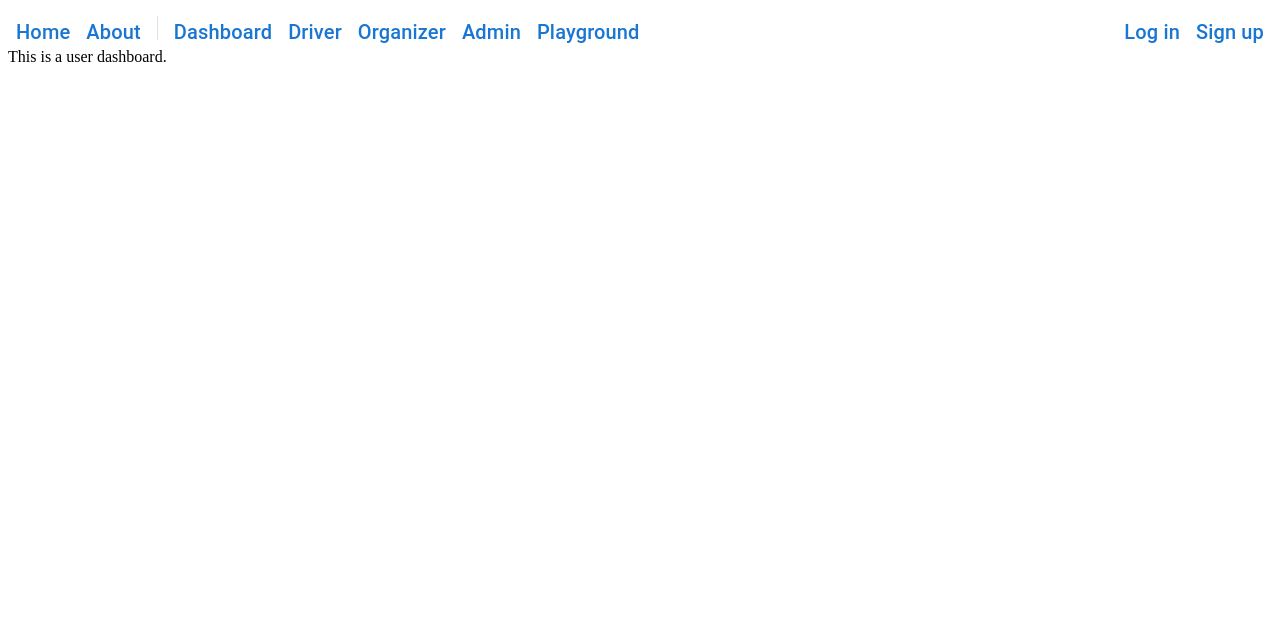
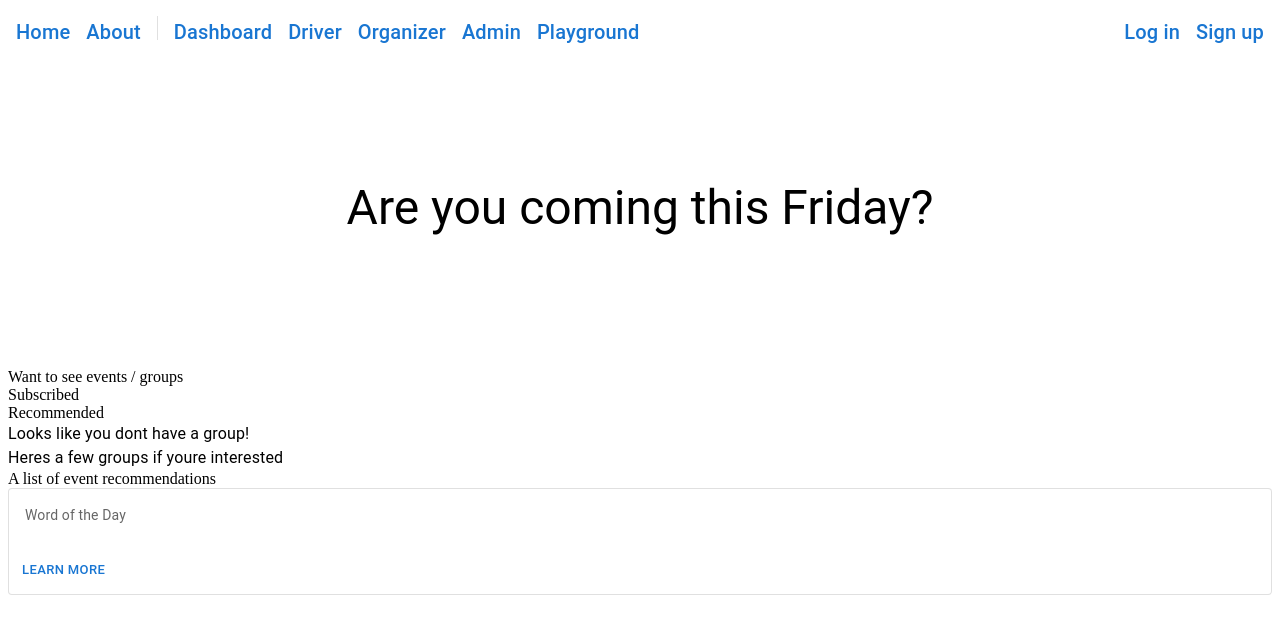
Before and after one commit to bengoh815/travellingProblem, a React (Create React App) app in the folder client/: page /dashboard in a window 1280 px wide. Shown: the top 634 px of the page. Built offline with nearby package versions, Linux system fonts and the light colour scheme.

Commit message:
Code
Not sure what to talk about. Thinking about current structure of code

```diff
--- a/client/src/components/AppsTable.tsx
+++ b/client/src/components/AppsTable.tsx
@@ -11,14 +11,7 @@ import {
   TableRow,
 } from "@mui/material";
 import { useState } from "react";
-
-export type Applications = {
-  firstName: string;
-  lastName: string;
-  appType: string;
-  decision: number;
-  //   0 = pending, 1 = approved, 2 = denied
-};
+import { Applications } from "../models/application.types";
 
 const Options = ({
   state,
@@ -105,7 +98,7 @@ const AppsTable: React.FC<AppsTableProps> = ({ data }) => {
             return (
               <TableRow>
                 <TableCell>
-                  {a.firstName}, {a.lastName}
+                  {a.user.firstName}, {a.user.lastName}
                 </TableCell>
                 <TableCell>{a.appType}</TableCell>
                 <TableCell>
--- /dev/null
+++ b/client/src/components/EventCard.tsx
@@ -0,0 +1,24 @@
+import {
+  Button,
+  Card,
+  CardActions,
+  CardContent,
+  Typography,
+} from "@mui/material";
+
+const EventCard = () => {
+  return (
+    <Card variant="outlined">
+      <CardContent>
+        <Typography sx={{ fontSize: 14 }} color="text.secondary" gutterBottom>
+          Word of the Day
+        </Typography>
+      </CardContent>
+      <CardActions>
+        <Button size="small">Learn More</Button>
+      </CardActions>
+    </Card>
+  );
+};
+
+export default EventCard;
--- /dev/null
+++ b/client/src/components/EventRec.tsx
@@ -0,0 +1,12 @@
+import EventCard from "./EventCard";
+
+const EventRec = () => {
+  return (
+    <div>
+      A list of event recommendations
+      <EventCard />
+    </div>
+  );
+};
+
+export default EventRec;
--- a/client/src/pages/AdminDashboard.tsx
+++ b/client/src/pages/AdminDashboard.tsx
@@ -8,24 +8,42 @@ import {
 import ExpandMoreIcon from "@mui/icons-material/ExpandMore";
 import Navbar from "../components/Navbar";
 import StyledTable from "../components/Table";
-import AppsTable, { Applications } from "../components/AppsTable";
+import AppsTable from "../components/AppsTable";
+import { ApplicationDecision, Applications } from "../models/application.types";
+import { User, UserRoles } from "../models/user.types";
 
 function createData(
   firstName: string,
   lastName: string,
-  appType: string,
+  appType: UserRoles,
   decision: number
 ) {
-  return { firstName, lastName, appType, decision };
+  const user: User = {
+    id: 0,
+    firstName,
+    lastName,
+    email: "",
+    password: "",
+    roles: [],
+  };
+  return { id: 0, user, appType, decision };
 }
 
-const fakeData: Applications[] = [createData("Kent", "Jennefier", "Driver", 0)];
+const fakeData: Applications[] = [
+  createData(
+    "Kent",
+    "Jennefier",
+    UserRoles.Driver,
+    ApplicationDecision.Pending
+  ),
+];
 
 const AdminDashboard = () => {
   return (
     <div>
       <Navbar />
       <Box sx={{ p: 3 }}>
+        <div>Want to see growth, google api usage, overall events/groups</div>
         <Accordion>
           <AccordionSummary expandIcon={<ExpandMoreIcon />}>
             <Typography>Driver Application</Typography>
--- /dev/null
+++ b/client/src/pages/DriverApps.tsx
@@ -0,0 +1,5 @@
+const DriverApps = () => {
+  return <>Something</>;
+};
+
+export default DriverApps;
--- a/client/src/pages/DriverDashboard.tsx
+++ b/client/src/pages/DriverDashboard.tsx
@@ -5,6 +5,7 @@ const DriverDashboard = () => {
     <div>
       <Navbar />
       This is Driver dashboard
+      <div>Want to see fetch who and where</div>
     </div>
   );
 };
--- a/client/src/pages/OrgDashboard.tsx
+++ b/client/src/pages/OrgDashboard.tsx
@@ -21,6 +21,8 @@ const OrgDashboard = () => {
     <Box sx={{ height: "98vh", width: "99vw", background: "azure" }}>
       <Navbar />
       <Typography>Organizer Dashbaord</Typography>
+      <div>Want to see overall event/group hosting</div>
+      <div>Want to who coming, driving, who sit who car</div>
       <Box sx={{ width: "30%", p: 1, pt: 2 }}>
         <FormControl fullWidth>
           <InputLabel id="event-select-label">Event</InputLabel>
--- a/client/src/pages/Playground.tsx
+++ b/client/src/pages/Playground.tsx
@@ -2,6 +2,7 @@ import { Typography } from "@mui/material";
 import Navbar from "../components/Navbar";
 import axios from "axios";
 import { useEffect, useState } from "react";
+import AppsModal from "../components/AppsModal";
 
 const Playground = () => {
   const [message, setMessage] = useState("");
@@ -37,6 +38,7 @@ const Playground = () => {
         <br />
         there is backend here {">>"} {anotherMessage}
       </div>
+      <AppsModal />
       <Typography variant="body1">'body1'</Typography>
       <Typography variant="body2">'body2'</Typography>
       <Typography variant="button">'button'</Typography>
--- a/client/src/pages/UserDashboard.tsx
+++ b/client/src/pages/UserDashboard.tsx
@@ -1,10 +1,28 @@
+import { Box, Typography } from "@mui/material";
 import Navbar from "../components/Navbar";
+import EventRec from "../components/EventRec";
 
 const UserDashboard = () => {
   return (
     <div>
       <Navbar />
-      This is a user dashboard.
+      <Box
+        sx={{
+          display: "flex",
+          flexDirection: "column",
+          justifyContent: "center",
+          alignItems: "center",
+          minHeight: "40vh",
+        }}
+      >
+        <Typography variant="h3">Are you coming this Friday?</Typography>
+      </Box>
+      <div>Want to see events / groups</div>
+      <Box>Subscribed</Box>
+      <Box>Recommended</Box>
+      <Typography>Looks like you dont have a group!</Typography>
+      <Typography>Heres a few groups if youre interested</Typography>
+      <EventRec />
     </div>
   );
 };
```
Also changed, not shown: client/src/pages/Profile.tsx (+0 -9 lines).
